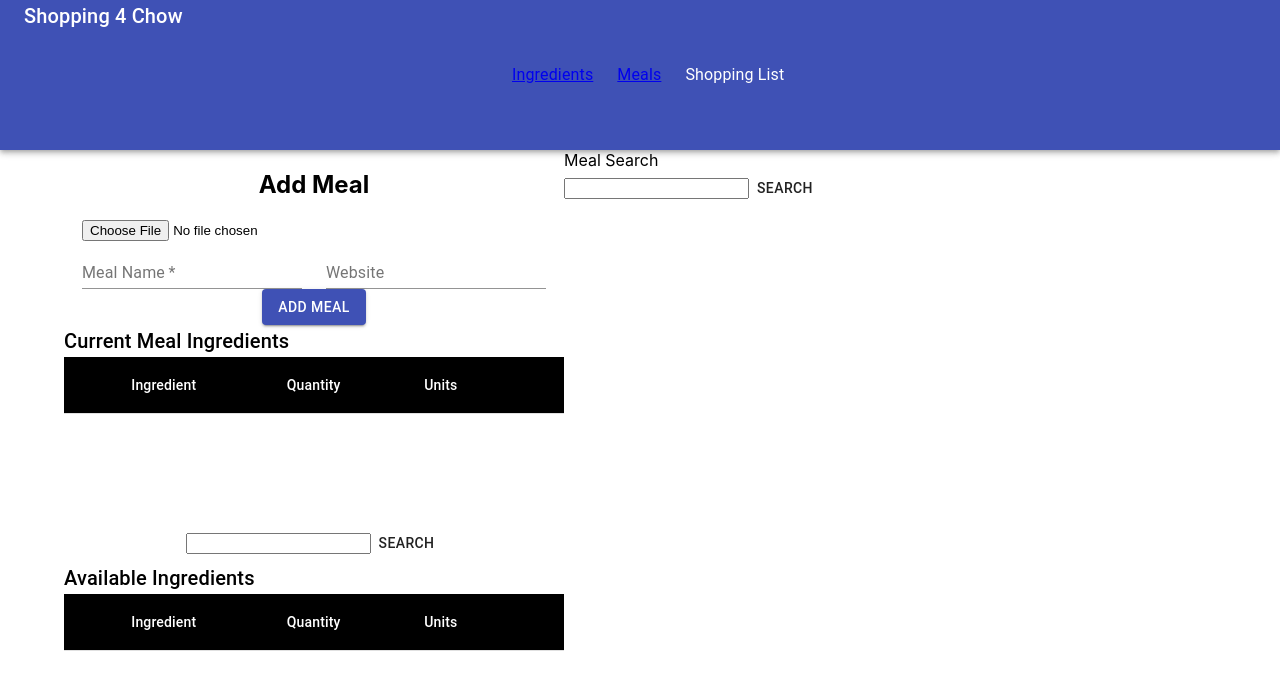
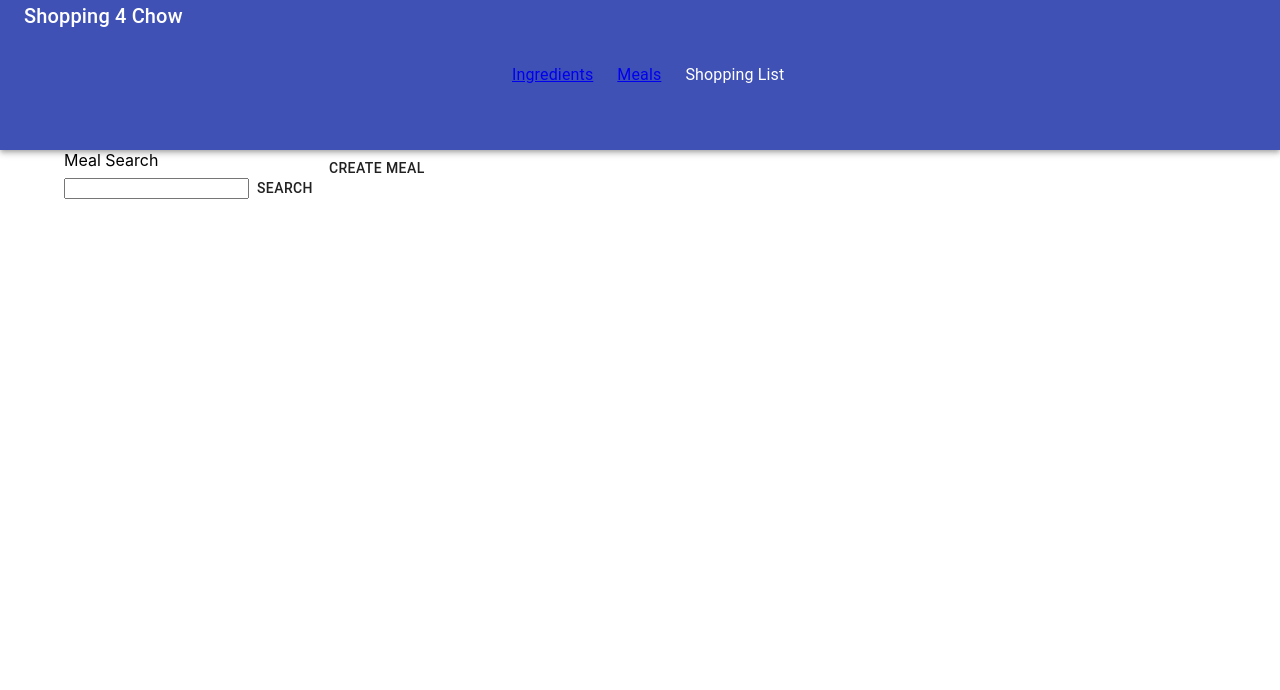
Before and after one commit to TheTraille18/Shopping4Chow, a React (Create React App) app: page /meal in a window 1280 px wide. Shown: the top 690 px of the page. Built offline with nearby package versions, Linux system fonts and the light colour scheme.

Commit message:
Add Meal Form moved to Modal

```diff
--- a/src/components/IngredientSearch.js
+++ b/src/components/IngredientSearch.js
@@ -91,13 +91,14 @@ export default function IngredientSearch(props) {
     },
 
     tableIngredients: {
-      width: '500px'
+      width: '475px'
     },
   }));
 
   const addToMeal = (selecteds3Key, selectedIngredient) => {
     let ingredient = { name: selectedIngredient.name, amount, unit, ingredientId: selectedIngredient.id, image: selecteds3Key }
     setSearchIngredient("")
+    setAmount("")
     setIngredientQuery([])
     props.addIngredient(ingredient)
     handleClose()
--- a/src/components/Meal.js
+++ b/src/components/Meal.js
@@ -5,6 +5,7 @@ import TextField from '@material-ui/core/TextField';
 import Button from '@material-ui/core/Button';
 import Table from '@material-ui/core/Table';
 import TableBody from '@material-ui/core/TableBody';
+import Modal from '@material-ui/core/Modal';
 import TableCell from '@material-ui/core/TableCell';
 import TableContainer from '@material-ui/core/TableContainer';
 import TableHead from '@material-ui/core/TableHead';
@@ -24,6 +25,8 @@ export default function Meal() {
   const [PreviewStyle, setPreviewStyle] = useState(false)
   const [website, setWebsite] = useState()
 
+  const [open, setOpen] = useState(false)
+
   const useStyles = makeStyles((theme) => ({
     root: {
       flexGrow: 1,
@@ -37,7 +40,7 @@ export default function Meal() {
       },
     },
     tableIngredients: {
-      width: '500px',
+      width: '475px',
       height: '200px'
     },
     menu: {
@@ -47,6 +50,18 @@ export default function Meal() {
     mealForm: {
       position: "relative",
       left: "5%",
+    },
+    createMealFormModal: {
+
+    },
+    createMealFormElements: {
+      backgroundColor: 'white',
+      position: "absolute",
+      left: "35%",
+      top: "20%",
+      height: "700px",
+      width: "500px",
+      padding: '10px'
     },
     mealImagePreview: {
       height: "100px",
@@ -108,8 +123,12 @@ export default function Meal() {
     setWebsite(event.target.value)
   }
 
+  const createMealOpen = () => {
+    setOpen(true)
+  }
+
   const addMeal = () => {
-    let meal = { name, user: "test", recipes: ingredients, website, }
+    let meal = { name, user: "DEV", recipes: ingredients, website, }
     const mealJSON = JSON.stringify(meal);
     console.log("Meal", meal)
     let formData = new FormData()
@@ -143,9 +162,13 @@ export default function Meal() {
   const classes = useStyles();
   return (
     <div>
-      <Grid container direction="row" className={classes.mealForm}>
-        <Grid item>
-          <Grid container direction="column" justifyContent="center" alignItems="center" >
+      <Modal
+        open={open}
+        className={classes.createMealFormModal}
+        aria-labelledby="simple-modal-title"
+        aria-describedby="simple-modal-description"
+      >
+        <Grid container className={classes.createMealFormElements} direction="column" >
           <Grid item>
             <h2 className={classes.taskFormTitle} >Add Meal</h2>
           </Grid>
@@ -221,10 +244,15 @@ export default function Meal() {
             <IngredientSearch addIngredient={addIngredient} type="meal" />
           </Grid>
         </Grid>
-        </Grid>
+      </Modal>
+      <Grid container direction="row" className={classes.mealForm}>
+
         <Grid item>
           Meal Search
           <MealSearch />
+        </Grid>
+        <Grid item>
+          <Button onClick={createMealOpen}>Create Meal</Button>
         </Grid>
       </Grid>
     </div>
```
Lines whose indentation alone changed are shown as unchanged.
